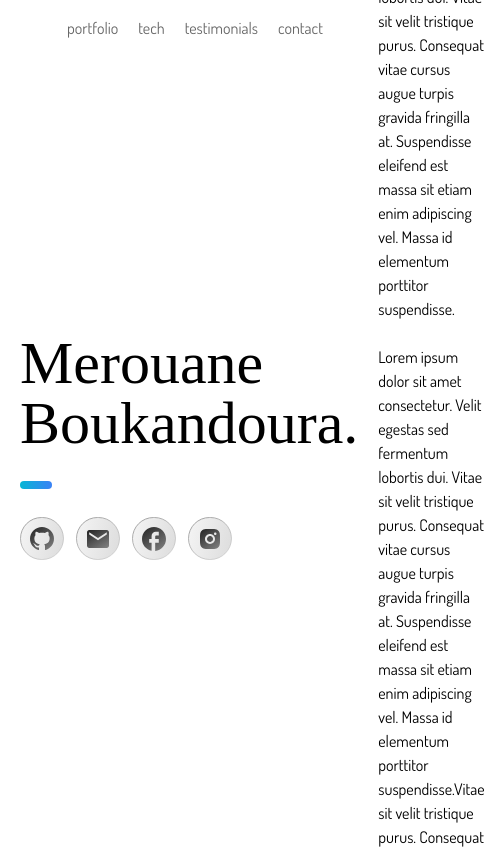
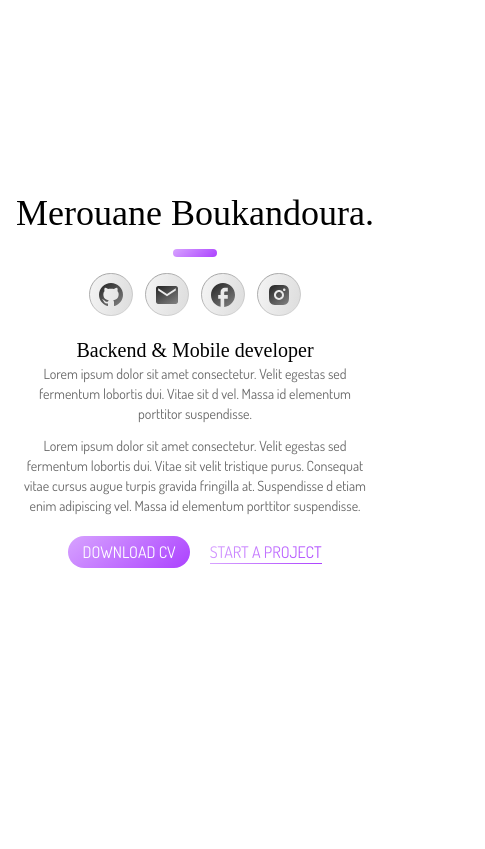
Before and after one commit to icenspln/portfolio, a Next.js app: page / in a window 390 px wide. Shown: the top 849 px of the page, 485 px wide, since content can reach past the window. Built offline with nearby package versions, Linux system fonts and the light colour scheme; a web font is replaced by a local one.

Commit message:
update first section "intro"

```diff
--- /dev/null
+++ b/app/animista.css
@@ -0,0 +1,61 @@
+.slide-in-blurred-bottom {
+    -webkit-animation: slide-in-blurred-bottom 0.7s
+        cubic-bezier(0.23, 1, 0.32, 1) 0.5s both;
+    animation: slide-in-blurred-bottom 0.7s cubic-bezier(0.23, 1, 0.32, 1) 0.5s
+        both;
+}
+
+/* ----------------------------------------------
+ * Generated by Animista on 2024-2-17 19:25:53
+ * Licensed under FreeBSD License.
+ * See http://animista.net/license for more info.
+ * w: http://animista.net, t: @cssanimista
+ * ---------------------------------------------- */
+
+/**
+ * ----------------------------------------
+ * animation slide-in-blurred-bottom
+ * ----------------------------------------
+ */
+@-webkit-keyframes slide-in-blurred-bottom {
+    0% {
+        -webkit-transform: translateY(1000px) scaleY(2.5) scaleX(0.2)
+            rotate(90deg);
+        transform: translateY(1000px) scaleY(2.5) scaleX(0.2) rotate(90deg);
+        -webkit-transform-origin: 50% 100%;
+        transform-origin: 50% 100%;
+        -webkit-filter: blur(40px);
+        filter: blur(40px);
+        opacity: 0;
+    }
+    100% {
+        -webkit-transform: translateY(0) scaleY(1) scaleX(1) rotate(90deg);
+        transform: translateY(0) scaleY(1) scaleX(1) rotate(90deg);
+        -webkit-transform-origin: 50% 50%;
+        transform-origin: 50% 50%;
+        -webkit-filter: blur(0);
+        filter: blur(0);
+        opacity: 1;
+    }
+}
+@keyframes slide-in-blurred-bottom {
+    0% {
+        -webkit-transform: translateY(1000px) scaleY(2.5) scaleX(0.2)
+            rotate(90deg);
+        transform: translateY(1000px) scaleY(2.5) scaleX(0.2) rotate(90deg);
+        -webkit-transform-origin: 50% 100%;
+        transform-origin: 50% 100%;
+        -webkit-filter: blur(40px);
+        filter: blur(40px);
+        opacity: 0;
+    }
+    100% {
+        -webkit-transform: translateY(0) scaleY(1) scaleX(1) rotate(90deg);
+        transform: translateY(0) scaleY(1) scaleX(1) rotate(90deg);
+        -webkit-transform-origin: 50% 50%;
+        transform-origin: 50% 50%;
+        -webkit-filter: blur(0);
+        filter: blur(0);
+        opacity: 1;
+    }
+}
--- a/app/globals.css
+++ b/app/globals.css
@@ -13,6 +13,11 @@ body {
     background-color: #fff;
 }
 
+p {
+    font-weight: 400;
+    size: 15px;
+}
+
 h1,
 h2,
 h3,
@@ -21,16 +26,36 @@ h5,
 h6 {
     font-family: "Kalnia", serif;
     font-optical-sizing: auto;
-    font-weight: 500;
+    font-weight: 400;
     font-style: normal;
     font-variation-settings: "wdth" 100;
 }
 
 .into--custom-height {
-    height: calc(100dvh - 63px);
+    min-height: calc(100dvh - 63px);
 }
 
 .border-gradient {
     border-image: linear-gradient(140.99deg, #d7a3ff 0%, #ac42ff 100%);
     border-image-slice: 1;
 }
+
+.gradient-text-purple {
+    background: linear-gradient(140.99deg, #d7a3ff 0%, #ac42ff 100%);
+    -webkit-background-clip: text;
+    background-clip: text;
+    -webkit-text-fill-color: transparent;
+}
+.gradient-border-purple {
+    background: linear-gradient(140.99deg, #d7a3ff 0%, #ac42ff 100%);
+}
+
+.intro--scroll-down {
+    position: absolute;
+    left: 10%;
+    bottom: 87px;
+    white-space: nowrap;
+    transform: rotate(90deg);
+    width: 200px;
+    border-bottom: 2px solid;
+}
--- a/app/navbar.tsx
+++ b/app/navbar.tsx
@@ -1,11 +1,19 @@
 const Navbar = () => {
     return (
-        <nav className="my-4 text-grayText">
+        <nav className="hidden md:block my-4 text-grayText">
             <ul className="flex gap-5 w-full justify-center text-base">
-                <li>portfolio</li>
-                <li>tech</li>
-                <li>testimonials</li>
-                <li>contact</li>
+                <li>
+                    <a href="#">portfolio</a>
+                </li>
+                <li>
+                    <a href="#">tech</a>
+                </li>
+                <li>
+                    <a href="#">testimonials</a>
+                </li>
+                <li>
+                    <a href="#">contact</a>
+                </li>
             </ul>
         </nav>
     )
--- a/app/page.tsx
+++ b/app/page.tsx
@@ -3,18 +3,17 @@ import Navbar from "./navbar"
 
 export default function Page() {
     return (
-        <main className="mx-3 px-2 ">
+        <main className="mx-2 sm:mx-3 px-2 ">
             {/* intro section:: */}
             <section className="">
                 <Navbar />
-                <div className="into--custom-height flex items-center">
-                    <article className="w-full flex gap-5 items-center  justify-between">
-                        <div className="w-lg max-w-lg">
-                            <div className="flex flex-col gap-7">
-                                <h1 className="text-6xl">
+                <div className="into--custom-height flex items-center relative">
+                    <article className="w-full flex flex-col md:flex-row gap-5 items-center  justify-between">
+                        <div className="w-lg max-w-lg flex flex-col gap-4 md:gap-7 items-center md:items-start">
+                            <h1 className="text-4xl sm:text-5xl lg:text-6xl text-center md:text-left w-full">
                                 Merouane Boukandoura.
                             </h1>
-                                <div className="h-2 w-8 bg-gradient-to-r from-cyan-500 to-blue-500 rounded"></div>
+                            <div className="h-2 w-11 bg-gradientPurple rounded"></div>
 
                             <div className="flex items-center justify-start gap-3">
                                 <img src="/github-icon.svg" alt="" />
@@ -23,35 +22,44 @@ export default function Page() {
                                 <img src="/instagram-icon.svg" alt="" />
                             </div>
                         </div>
-                        </div>
-                        <div className="w-96">
+                        <div className="max-w-full md:w-96 text-center md:text-start">
                             <h2 className="text-xl">
                                 Backend & Mobile developer
                             </h2>
-                            <p>
+                            <p className="text-grayText text-sm mb-3">
+                                Lorem ipsum dolor sit amet consectetur. Velit
+                                egestas sed fermentum lobortis dui. Vitae sit d
+                                vel. Massa id elementum porttitor suspendisse.
+                            </p>
+
+                            <p className="text-grayText text-sm">
                                 Lorem ipsum dolor sit amet consectetur. Velit
                                 egestas sed fermentum lobortis dui. Vitae sit
                                 velit tristique purus. Consequat vitae cursus
-                                augue turpis gravida fringilla at. Suspendisse
-                                eleifend est massa sit etiam enim adipiscing
-                                vel. Massa id elementum porttitor suspendisse.
-                            </p>
-                            <br />
-                            <p>
-                                Lorem ipsum dolor sit amet consectetur. Velit
-                                egestas sed fermentum lobortis dui. Vitae sit
-                                velit tristique purus. Consequat vitae cursus
-                                augue turpis gravida fringilla at. Suspendisse
-                                eleifend est massa sit etiam enim adipiscing
-                                vel. Massa id elementum porttitor
-                                suspendisse.Vitae sit velit tristique purus.
-                                Consequat vitae cursus augue turpis gravida
-                                fringilla at. Suspendisse eleifend est massa sit
+                                augue turpis gravida fringilla at. Suspendisse d
                                 etiam enim adipiscing vel. Massa id elementum
                                 porttitor suspendisse.
                             </p>
+
+                            <div className="flex gap-5 items-center my-5 justify-center md:justify-normal">
+                                <a href="">
+                                    <button className="bg-gradientPurple text-white px-3.5 py-1 rounded-2xl">
+                                        DOWNLOAD CV
+                                    </button>
+                                </a>
+                                <a
+                                    href=""
+                                    className="gradient-text-purple relative before:absolute before:left-0 before:-bottom-[0.3px] before:w-full before:h-px before:bg-gradientPurple h-fit"
+                                >
+                                    START A PROJECT
+                                </a>
+                                {/* <div className="w-full h-0.5 bg-gradientPurple absolute top-5"></div> */}
+                            </div>
                         </div>
                     </article>
+                    <div className="hidden md:block intro--scroll-down text-grayText border-grayText slide-in-blurred-bottom">
+                        scroll down
+                    </div>
                 </div>
                 {/* <Testimonials /> */}
             </section>
--- a/tailwind.config.js
+++ b/tailwind.config.js
@@ -12,12 +12,12 @@ module.exports = {
         extend: {
             colors: {
                 grayText: "#686868",
-                gradient: {
-                    purple: "linear-gradient(140.99deg, #D7A3FF 0%, #AC42FF 100%)",
-                },
+                gradientPurple:
+                    "linear-gradient(140.99deg, #D7A3FF 0%, #AC42FF 100%)",
             },
             backgroundImage: {
-                purple: "linear-gradient(140.99deg, #D7A3FF 0%, #AC42FF 100%)",
+                gradientPurple:
+                    "linear-gradient(140.99deg, #D7A3FF 0%, #AC42FF 100%)",
             },
         },
     },
```
Also changed, not shown: app/layout.tsx (+6 -6 lines). Lines whose indentation alone changed are shown as unchanged.
